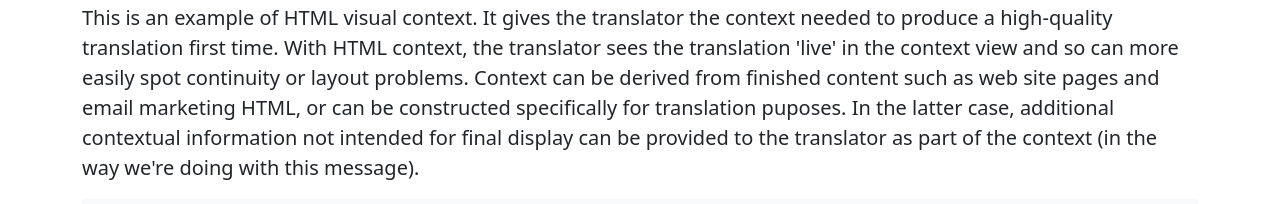
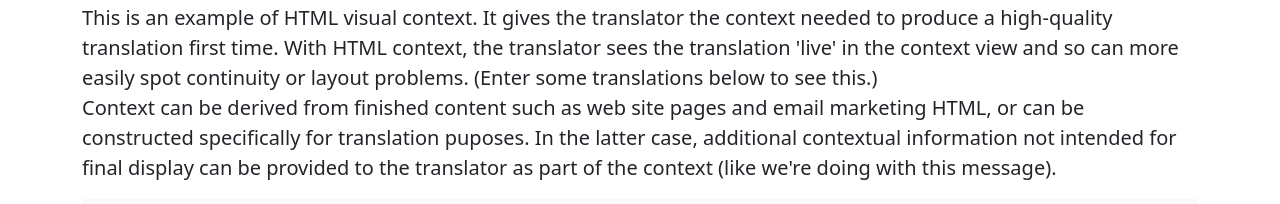
Before and after one commit to Smartling/smartling-samples, a plain HTML site: page visual-context/python/html-explicit-binding/html-explicit-binding-context.html in a window 1280 px wide. Shown: the part 53-257 px from the top of the page. Drawn offline with nearby package versions, Linux system fonts and the light colour scheme.

Commit message:
Update READMEs

```diff
--- a/visual-context/python/html-explicit-binding/html-explicit-binding-context.html
+++ b/visual-context/python/html-explicit-binding/html-explicit-binding-context.html
@@ -14,7 +14,7 @@
     <div class="container">
       <h1 class="display text-center">Sample Visual Context</h1>
       <p class="lead">
-        This is an example of HTML visual context. It gives the translator the context needed to produce a high-quality translation first time. With HTML context, the translator sees the translation 'live' in the context view and so can more easily spot continuity or layout problems. Context can be derived from finished content such as web site pages and email marketing HTML, or can be constructed specifically for translation puposes. In the latter case, additional contextual information not intended for final display can be provided to the translator as part of the context (in the way we're doing with this message). </p>
+      This is an example of HTML visual context. It gives the translator the context needed to produce a high-quality translation first time. With HTML context, the translator sees the translation 'live' in the context view and so can more easily spot continuity or layout problems. (Enter some translations below to see this.) <br/> Context can be derived from finished content such as web site pages and email marketing HTML, or can be constructed specifically for translation puposes. In the latter case, additional contextual information not intended for final display can be provided to the translator as part of the context (like we're doing with this message). </p>
     </div>
 
 
```
Also changed, not shown: visual-context/python/html-match-all/html-match-all-context.html (+1 -1 lines), visual-context/python/html-match-fileuri/html-match-fileuri-context.html (+1 -1 lines), visual-context/python/html-match-strings/html-match-strings-context.html (+1 -1 lines), visual-context/README.md, visual-context/images/context.png (added), visual-context/images/nocontext.png (added), visual-context/python/README.md, visual-context/python/html-explicit-binding/README.md, visual-context/python/html-match-all/README.md, visual-context/python/html-match-fileuri/README.md, visual-context/python/html-match-strings/README.md.
